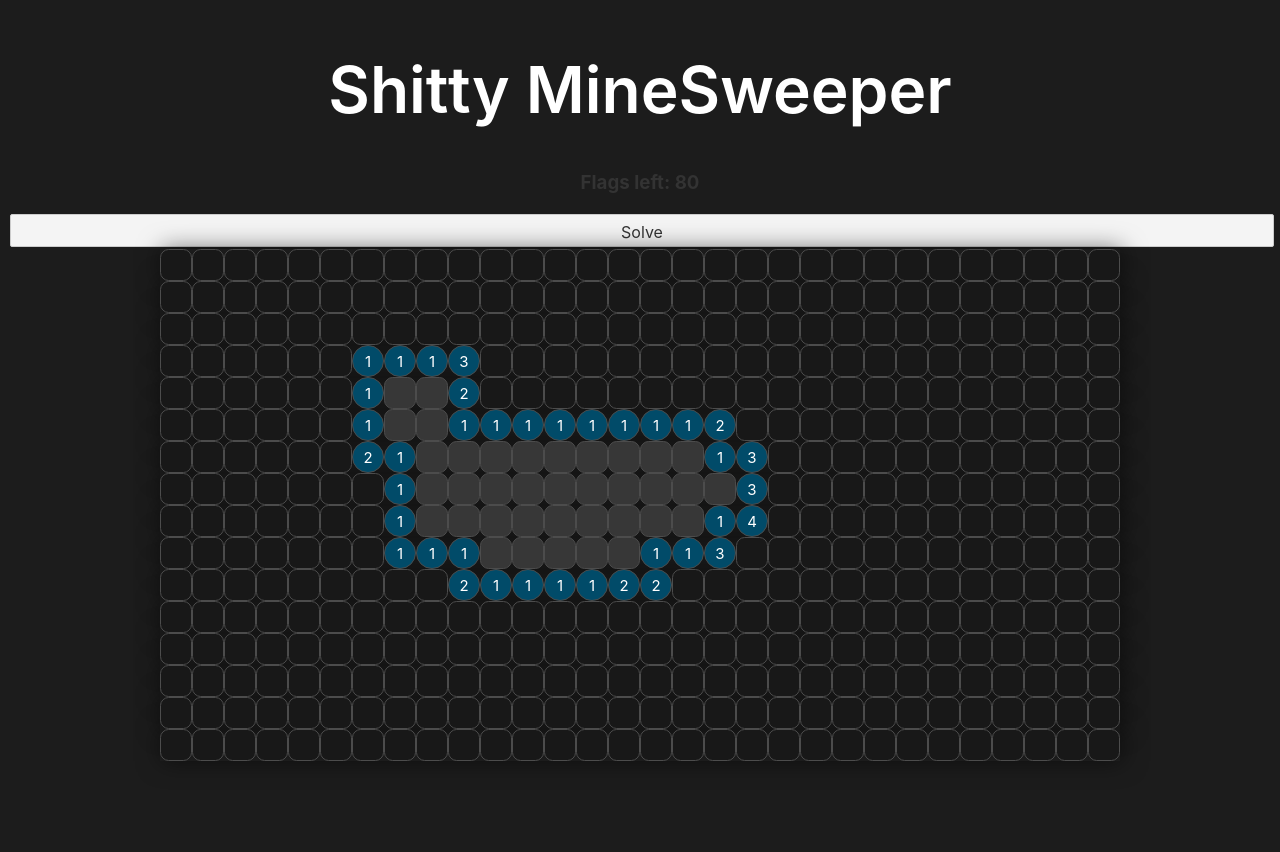
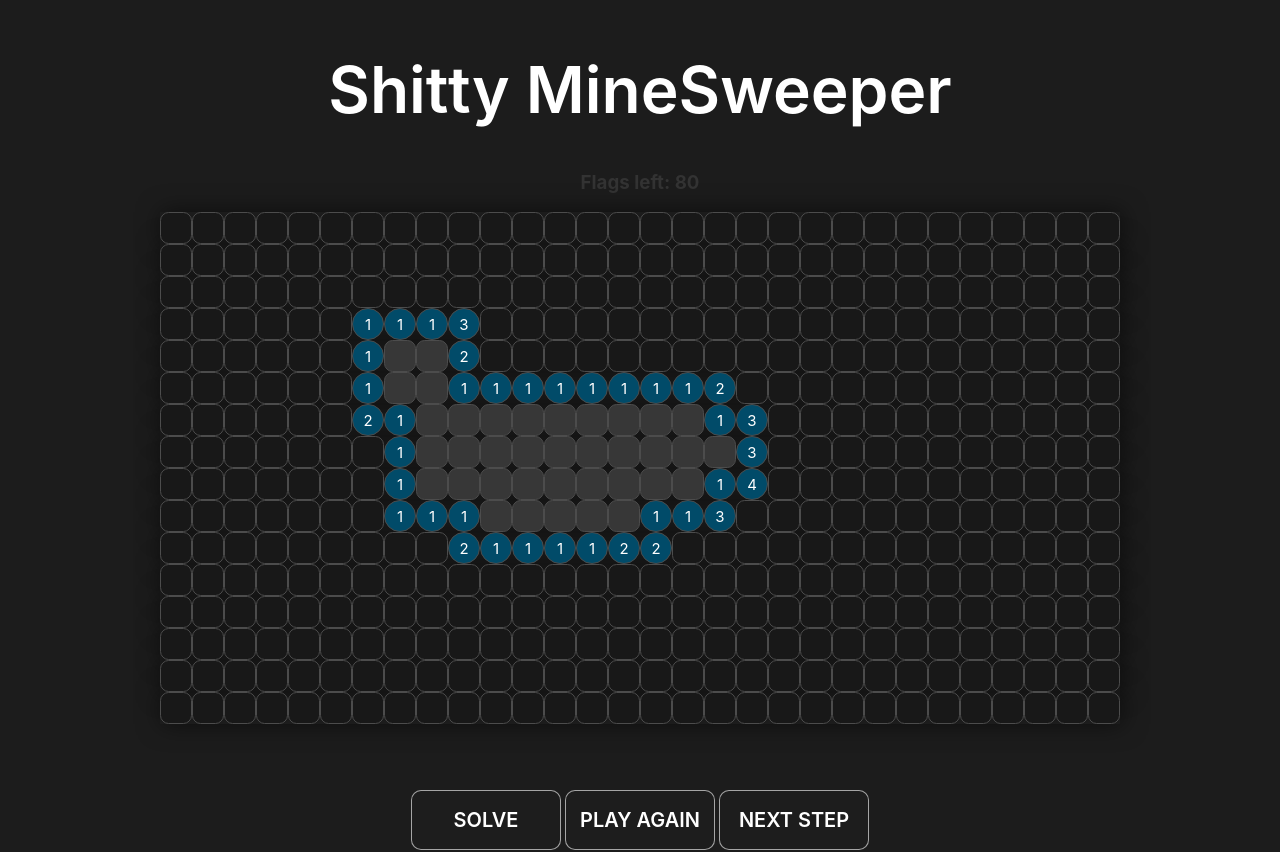
Before and after one commit to Adam-Alani/minesweeper-svelte, a Svelte app: page / in a window 1280 px wide. Before the commit the page ends 800 px from the top, so only its background shows below. Built offline with nearby package versions, Linux system fonts and the light colour scheme.

Commit message:
Finished constraints, added buttons

```diff
--- a/src/App.svelte
+++ b/src/App.svelte
@@ -120,35 +120,32 @@
 	showCell(move[0], move[1])
 	function autoSolve() {
 		let delay = 0;
-
+		setTimeout(()=> {
+			delay = 0;
 			let possCells = getOpenCells(board);
 			let marked = bombEqualNum(possCells, board);
-		if (marked.length > 0) {
-			// console.log("Marked is " + marked[0][0]);
 				for (let i = 0; i < marked.length; i++) {
-				delay++
+					for (let j = 0 ; j < marked[i].length; j++) {
+						console.log(marked[i][j])
 						setTimeout(function() {
-
-						board[marked[i][0][0]][marked[i][0][1]][1] = 'F'
-					}, 50*i)
+							board[marked[i][j][0]][marked[i][j][1]][1] = 'F'
+						}, i)
+					}
 				}
 				delay *= 40;
-			}
+
 			for (let i = 0; i < possCells.length; i++) {
 				setTimeout(function() {
 					chord(possCells[i][0],possCells[i][1])
-			}, 50*i+delay)
+				}, i)
 				delay++
 			}
-		delay *= 2;
-		setTimeout(()=> {
-			//let possCells = getOpenCells(board);
-			//console.table(possCells)
-		if (state) {
-			return;
-		}
-		console.log(delay);
-		}, delay)
+			delay = 0;
+			autoSolve();
+		},10)
+
+
+
 
 	}
 
@@ -166,9 +163,8 @@
 <main>
 	<h1 class="game-container">Shitty MineSweeper</h1>
 	<h3 class="game-container">Flags left: {bCount}</h3>
-	<button on:click={autoSolve}>Solve</button>
+
 	<div class="game-container">
-
 		{#if state === true}
 			<h1 class="end">You Lost</h1>
 			<h3 class="end">Press Enter to try again</h3>
@@ -212,6 +208,17 @@
 			{/each}
 		</div>
 	</div>
+	<div class="button-container">
+		<div>
+			<button class="btn" on:click={autoSolve}>Solve</button>
+		</div>
+		<div>
+			<button class="btn" on:click={autoSolve}>Play Again</button>
+		</div>
+		<div>
+			<button class="btn" on:click={autoSolve}>Next Step</button>
+		</div>
+	</div>
 
 </main>
 
@@ -221,6 +228,37 @@
 		height: 33px;
 		width: 100%;
 		margin: 2px;
+	}
+
+	.btn {
+		padding: 15px 12px;
+		height: 60px;
+		width: 150px;
+		outline: none;
+		text-decoration: none;
+		justify-content: center;
+		align-items: center;
+		cursor: pointer;
+		text-transform: uppercase;
+		background-color: #1d1d1d;
+		border-radius: 10px;
+		color: #ffffff;
+		font-weight: 600;
+
+		font-size: 20px;
+		font-family: inherit;
+		z-index: 0;
+		overflow: hidden;
+		transition: all 0.3s cubic-bezier(0.02, 0.01, 0.47, 1);
+		border: 1px solid rgba(255, 255, 255, 0.6);
+	}
+
+	.button-container {
+		padding-top: 5%;
+		position: relative;
+		display: flex;
+		justify-content: center;
+		align-items: center;
 	}
 
 
--- a/src/solver.js
+++ b/src/solver.js
@@ -13,28 +13,29 @@ export function randomBegin(board) {
 
 export function countUnmarkedNeighbours(i,j , board) {
     let unmarked = [];
-    let flagged = [];
+    let unflagged = [];
     const dx = [1, 1, 1, 0, 0, -1, -1, -1];
     const dy = [1, 0, -1, 1, -1, 1, 0, -1];
     for (let x = 0 ; x < 8 ; x++) {
         let nr = i + dy[x], nc = j + dx[x];
         if (nr >= 0 && nr < board.length && nc >= 0 && nc < board[i].length ) {
-            if (board[nr][nc][1] === false) {
+            if (board[nr][nc][1] === false || board[nr][nc][1] === "F" ) {
                 unmarked.push([nr,nc]);
             }
-            if (board[nr][nc][1] === "F") {
-                flagged.push([nr,nc])
+            if (board[nr][nc][1] === false) {
+                unflagged.push([nr,nc])
             }
         }
     }
-    return [unmarked, flagged];
+    return [unmarked, unflagged];
 }
 
 export function getOpenCells(board) {
     let possCells = [];
     for (let i = 0; i < board.length; i++) {
         for (let j = 0; j < board[i].length; j++) {
-            if (board[i][j][1] === false || (board[i][j][0] === 0 && board[i][j][1] === true) ) {
+            let [unmarked, unflagged] =  countUnmarkedNeighbours(i , j , board)
+            if (board[i][j][1] === false || (board[i][j][0] === 0 && board[i][j][1] === true) || unflagged.length === 0) {
                 continue
             }
             possCells.push([i,j]);
@@ -47,21 +48,10 @@ export function bombEqualNum(possCells, board) {
     let markedCells = []
     for (let i = 0; i < possCells.length; i++) {
         let [unmarked, flagged] = countUnmarkedNeighbours(possCells[i][0],possCells[i][1], board)
-        // console.log("Coord: " + possCells[i])
-        // console.log("Unmarked: " + unmarked);
-        // console.log("Flagged: " + flagged );
-        if (unmarked.length === 1 &&  board[possCells[i][0]][possCells[i][1]][0] === 1 ) {
+        if (unmarked.length === board[possCells[i][0]][possCells[i][1]][0] ) {
             markedCells.push(unmarked);
         }
-        else if (unmarked.length === 2 && board[possCells[i][0]][possCells[i][1]][0] === 2 ) {
-            markedCells.push(unmarked);
-        }
-        else if (unmarked.length === 3 && board[possCells[i][0]][possCells[i][1]][0] === 3 ) {
-            markedCells.push(unmarked);
-        }
-        else if (unmarked.length === 4 && board[possCells[i][0]][possCells[i][1]][0] === 4 ) {
-            markedCells.push(unmarked);
-        }
+
     }
     return markedCells;
 }
```
Also changed, not shown: public/build/bundle.css, public/build/bundle.js, 1 other file (tests, documents, lock files or other folders). Lines whose indentation alone changed are shown as unchanged.
